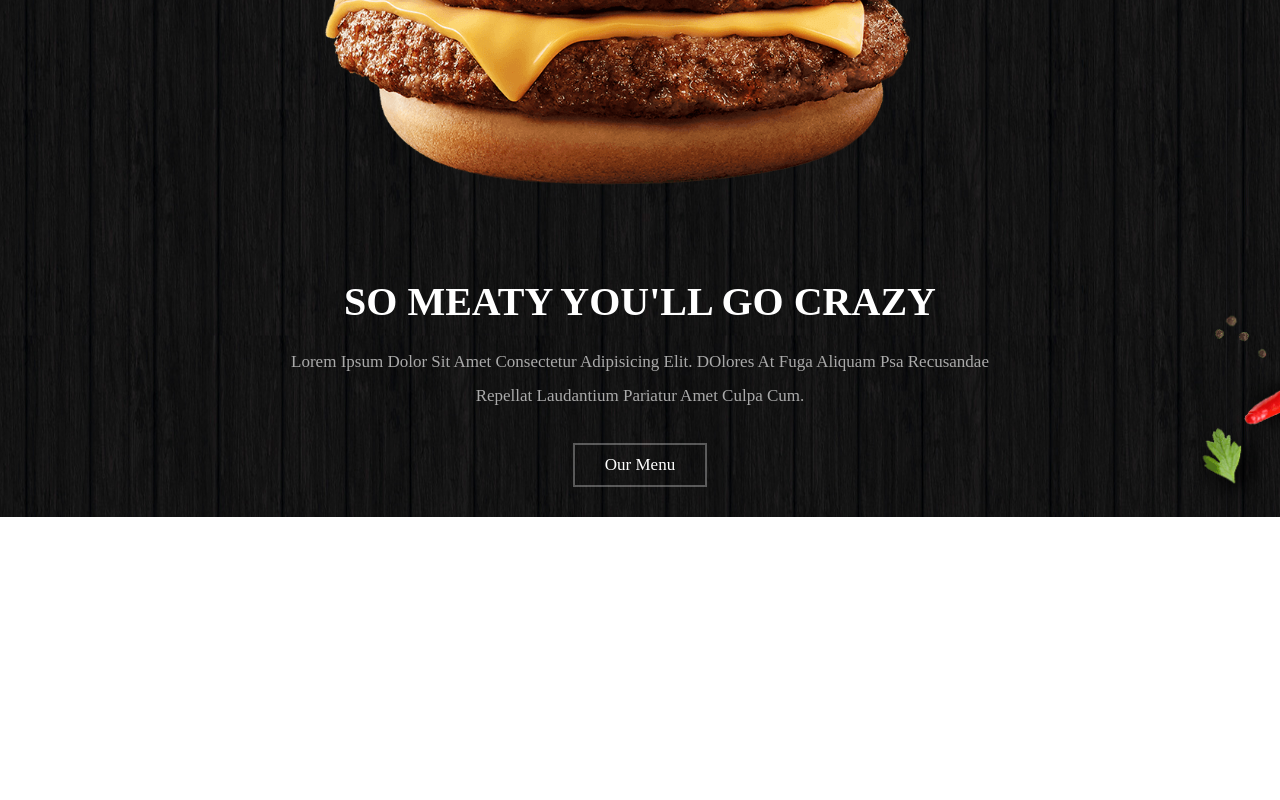
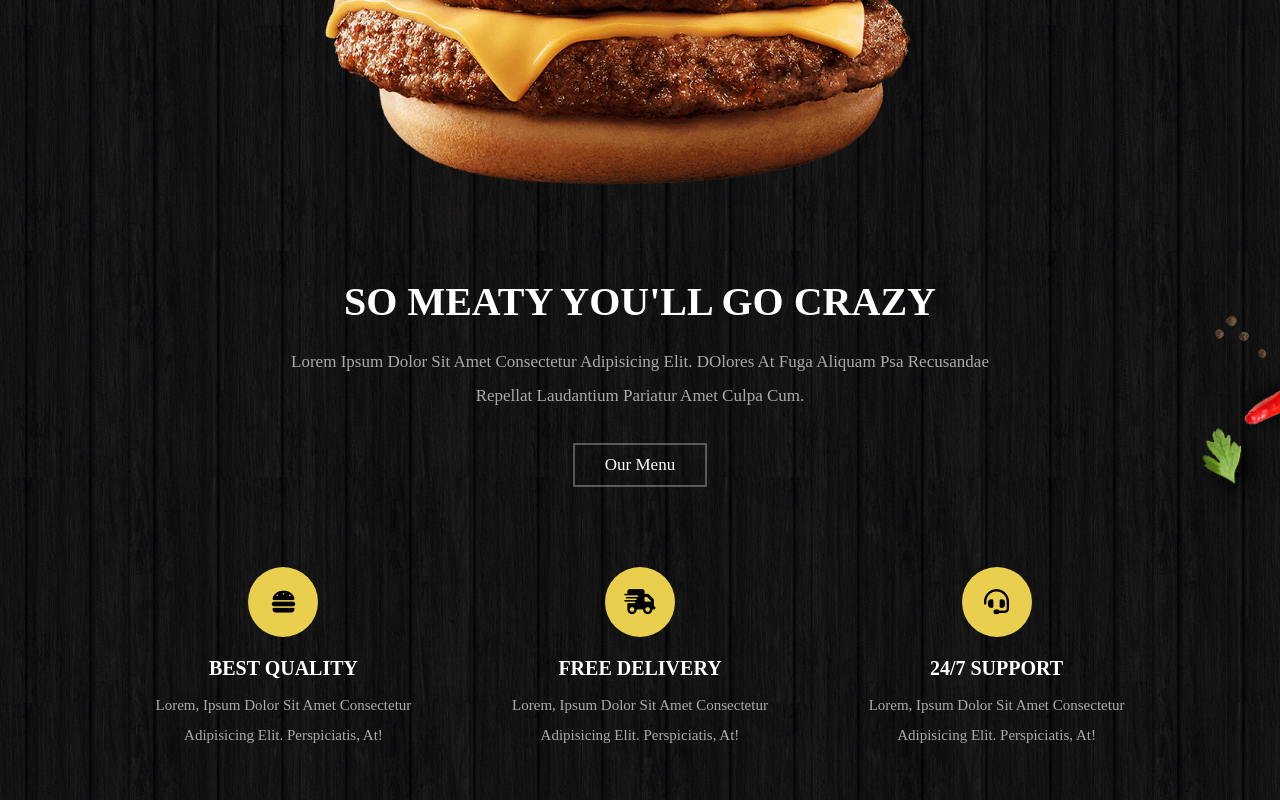
Before and after one commit to cutekitten001/burger_responsive_website, a plain HTML site: page index.html in a window 1280 px wide. Shown: the part 524-1324 px from the top of the page. Before the commit the page ends 1041 px from the top, so only its background shows below. Drawn offline with Linux system fonts and the light colour scheme.

Commit message:
finish service section

```diff
--- a/css/style.scss
+++ b/css/style.scss
@@ -194,6 +194,35 @@ section {
    }
 }
 
+.service {
+   @include grid(31rem);
+
+   .box {
+      text-align: center;
+      padding: 2rem;
+
+      i {
+         height: 7rem;
+         width: 7rem;
+         line-height: 7rem;
+         font-size: 2.5rem;
+         color: $black;
+         background: $yellow;
+         margin-bottom: 1rem;
+         border-radius: 50%;
+      }
+
+      h3 {
+         padding: 1rem 0;
+         @include title-text(2rem);
+      }
+
+      p {
+         @include grap-text(1.5rem);
+      }
+   }
+}
+
 // media queries
 @media (max-width: 1200px) {
    .header {
--- a/index.html
+++ b/index.html
@@ -61,6 +61,37 @@
     </section>
     <!-- home section ends -->
 
+    <!-- service section starts -->
+    <section class="service" id="service">
+      <div class="box">
+        <i class="fas fa-hamburger"></i>
+        <h3>best quality</h3>
+        <p>
+          Lorem, ipsum dolor sit amet consectetur adipisicing elit.
+          Perspiciatis, at!
+        </p>
+      </div>
+
+      <div class="box">
+        <i class="fas fa-shipping-fast"></i>
+        <h3>free delivery</h3>
+        <p>
+          Lorem, ipsum dolor sit amet consectetur adipisicing elit.
+          Perspiciatis, at!
+        </p>
+      </div>
+
+      <div class="box">
+        <i class="fas fa-headset"></i>
+        <h3>24/7 support</h3>
+        <p>
+          Lorem, ipsum dolor sit amet consectetur adipisicing elit.
+          Perspiciatis, at!
+        </p>
+      </div>
+    </section>
+    <!-- service section ends -->
+
     <script src="js/script.js"></script>
   </body>
 </html>
```
Also changed, not shown: css/style.css, 1 other file.
